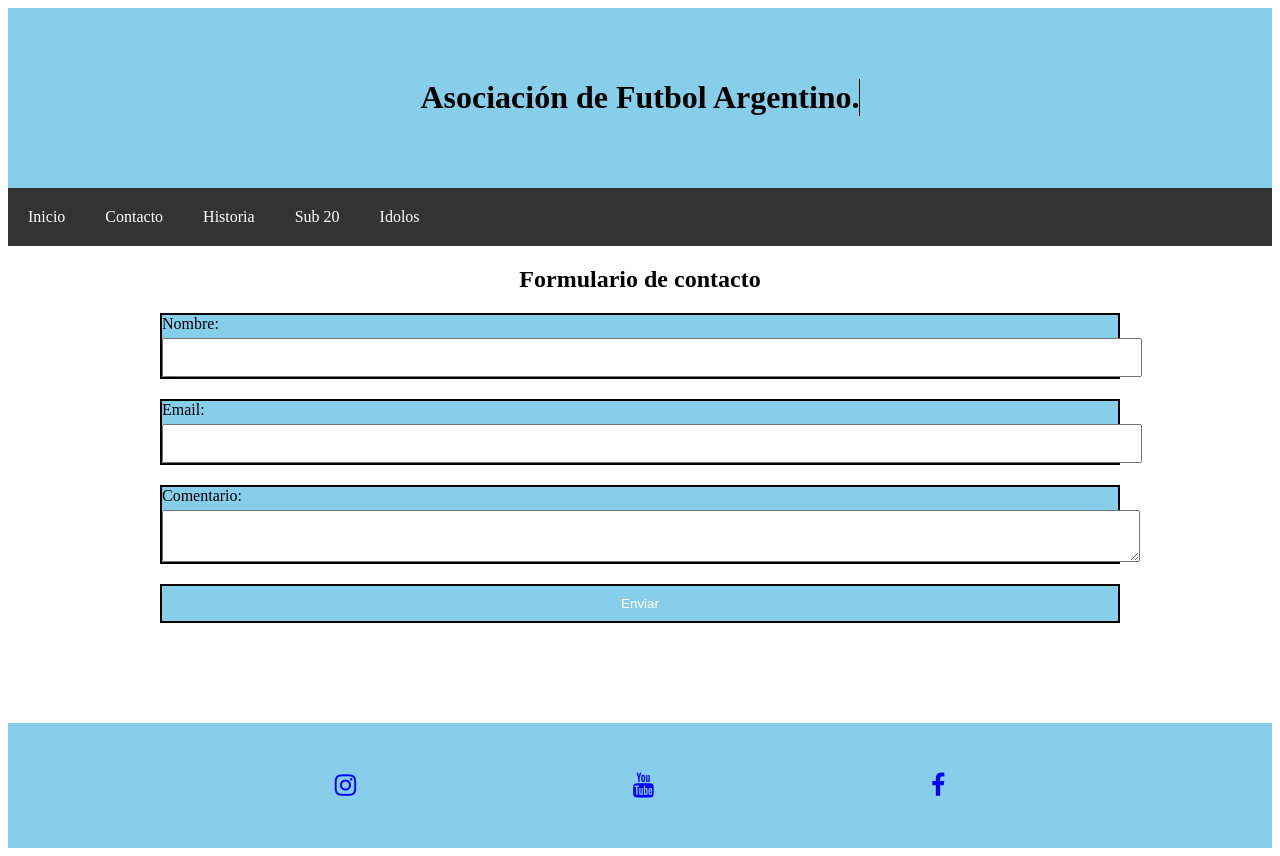
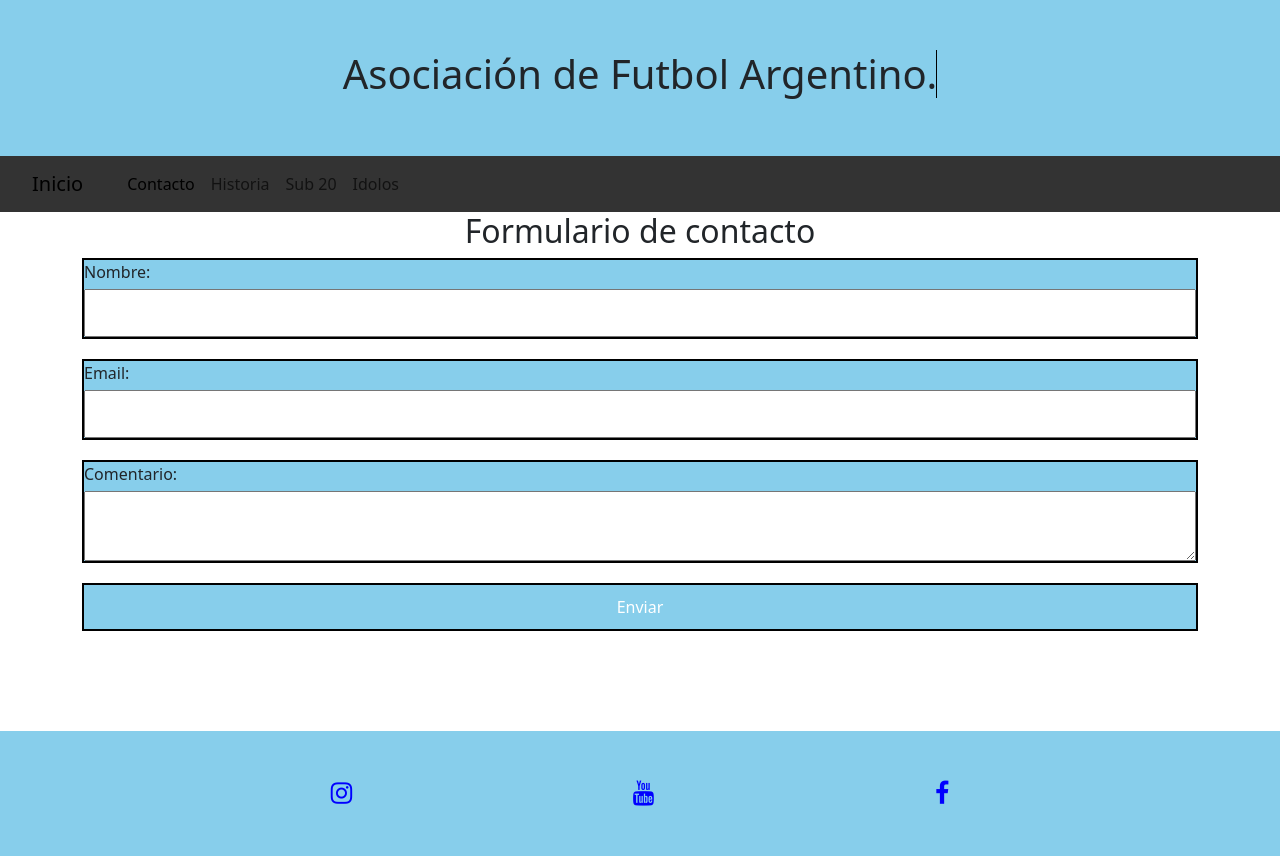
Before and after one commit to martiintorress/martiiintorres.github.io, a website: page pages/contacto.html in a window 1280 px wide. Drawn offline with nearby package versions, Linux system fonts and the light colour scheme.

Commit message:
Update contacto.html

```diff
--- a/pages/contacto.html
+++ b/pages/contacto.html
@@ -6,6 +6,9 @@
   <meta name="keywords" content="Messi, Maradona, Argentina, Campeon ">
   <meta name="viewport" content="width=device-width, initial-scale=1.0">
 <link rel="stylesheet" href="../css/style.css">
+<link href="https://cdn.jsdelivr.net/npm/bootstrap@5.3.0-alpha3/dist/css/bootstrap.min.css" rel="stylesheet" integrity="sha384-KK94CHFLLe+nY2dmCWGMq91rCGa5gtU4mk92HdvYe+M/SXH301p5ILy+dN9+nJOZ" crossorigin="anonymous">
+<script src="https://cdn.jsdelivr.net/npm/bootstrap@5.3.0-alpha3/dist/js/bootstrap.bundle.min.js" integrity="sha384-ENjdO4Dr2bkBIFxQpeoTz1HIcje39Wm4jDKdf19U8gI4ddQ3GYNS7NTKfAdVQSZe" crossorigin="anonymous"></script>
+
   <link rel="shortcut icon" href="img/afa.ico" type="image/x-icon">
   <link rel="stylesheet" href="https://stackpath.bootstrapcdn.com/font-awesome/4.7.0/css/font-awesome.min.css">
 
@@ -18,12 +21,22 @@
     <h1>Asociación de Futbol Argentino.<span>&#160;</span></h1>
     </div>
 
-</header>  <nav>
-  <a href="../index.html">Inicio</a>
-  <a href="./contacto.html"> Contacto</a>
-  <a href="./historia.html"> Historia</a>
-  <a href="./sub-20.html"> Sub 20</a>
-  <a href="./idolos.html"> Idolos</a>
+</header>
+<nav class="navbar navbar-expand-lg bg-#333">
+  <div class="container-fluid">
+    <a class="navbar-brand" href="../index.html">Inicio</a>
+    <button class="navbar-toggler" type="button" data-bs-toggle="collapse" data-bs-target="#navbarNavAltMarkup" aria-controls="navbarNavAltMarkup" aria-expanded="false" aria-label="Toggle navigation">
+      <span class="navbar-toggler-icon"></span>
+    </button>
+    <div class="collapse navbar-collapse" id="navbarNavAltMarkup">
+      <div class="navbar-nav">
+        <a class="nav-link active" aria-current="page" href="./contacto.html">Contacto</a>
+        <a class="nav-link" href="./historia.html">Historia</a>
+        <a class="nav-link" href="./sub-20.html">Sub 20</a>
+        <a class="nav-link" href="./idolos.html">Idolos</a>
+      </div>
+    </div>
+  </div>
 </nav>
 
 <main>
```
